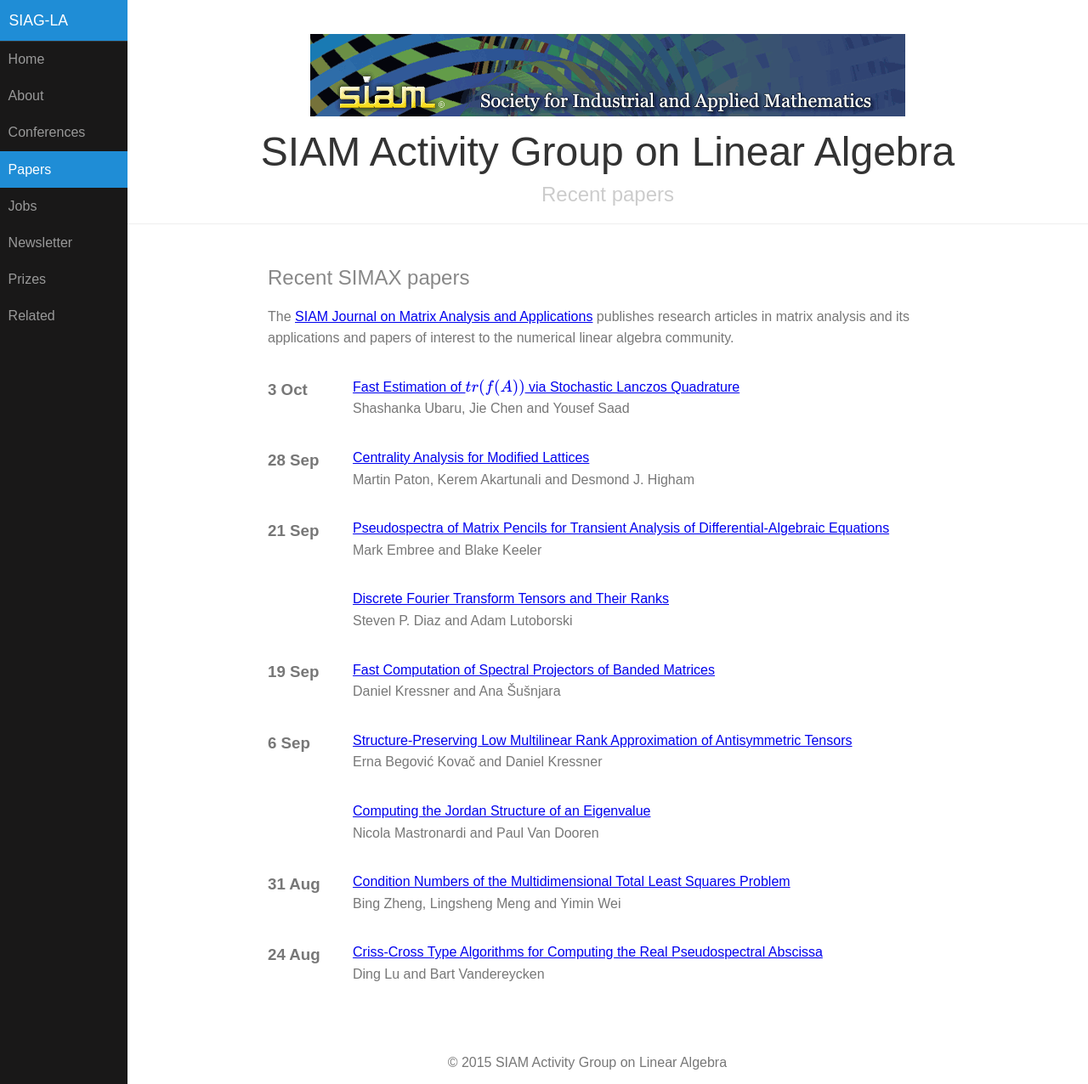
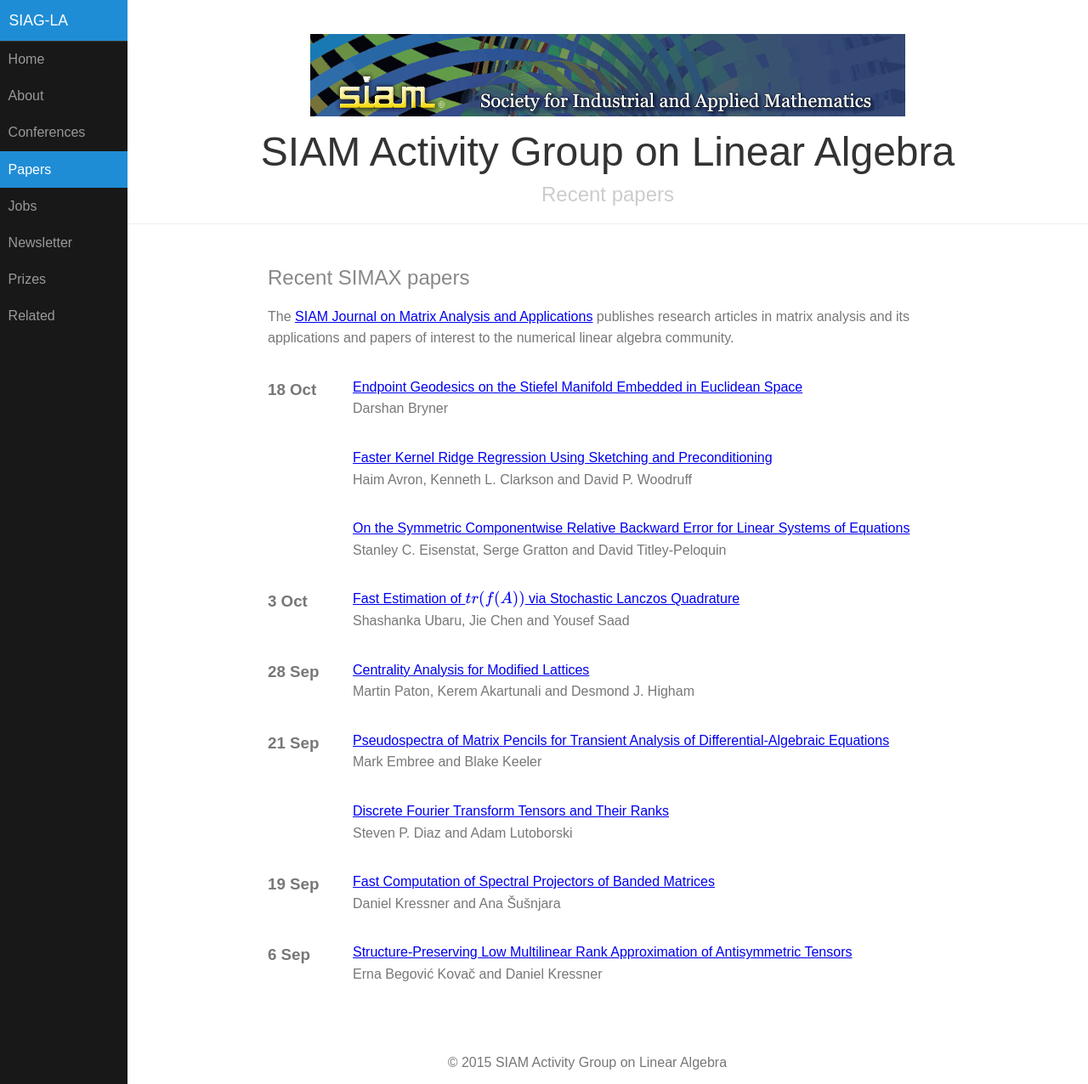
Before and after one commit to dbindel/siagla, a Jekyll site: the page built from simax.html, in a window 1280 px wide and 1276 px high. Shown: the whole window at 85% size. Built offline with Jekyll 4.4.1, drawn with Linux system fonts in a browser that asks for light colours; formulas are drawn with MathJax 3.

Commit message:
Automated updates to simax.yml

```diff
--- a/_data/simax.yml
+++ b/_data/simax.yml
@@ -2379,3 +2379,28 @@
   pp_start: '1075'
   title: Fast Estimation of $tr(f(A))$ via Stochastic Lanczos Quadrature
   volume: '38'
+- authors: Stanley C. Eisenstat, Serge Gratton and David Titley-Peloquin
+  date: '2017-10-18T07:00:00Z'
+  doi: doi:10.1137/140986566
+  link: http://epubs.siam.org/doi/abs/10.1137/140986566?ai=s7&mi=3ezuvv&af=R
+  pp_end: '1115'
+  pp_start: '1100'
+  title: On the Symmetric Componentwise Relative Backward Error for Linear Systems
+    of Equations
+  volume: '38'
+- authors: Haim Avron, Kenneth L. Clarkson and David P. Woodruff
+  date: '2017-10-18T07:00:00Z'
+  doi: doi:10.1137/16M1105396
+  link: http://epubs.siam.org/doi/abs/10.1137/16M1105396?ai=s7&mi=3ezuvv&af=R
+  pp_end: '1138'
+  pp_start: '1116'
+  title: Faster Kernel Ridge Regression Using Sketching and Preconditioning
+  volume: '38'
+- authors: Darshan Bryner
+  date: '2017-10-18T07:00:00Z'
+  doi: doi:10.1137/16M1103099
+  link: http://epubs.siam.org/doi/abs/10.1137/16M1103099?ai=s7&mi=3ezuvv&af=R
+  pp_end: '1159'
+  pp_start: '1139'
+  title: Endpoint Geodesics on the Stiefel Manifold Embedded in Euclidean Space
+  volume: '38'
```
